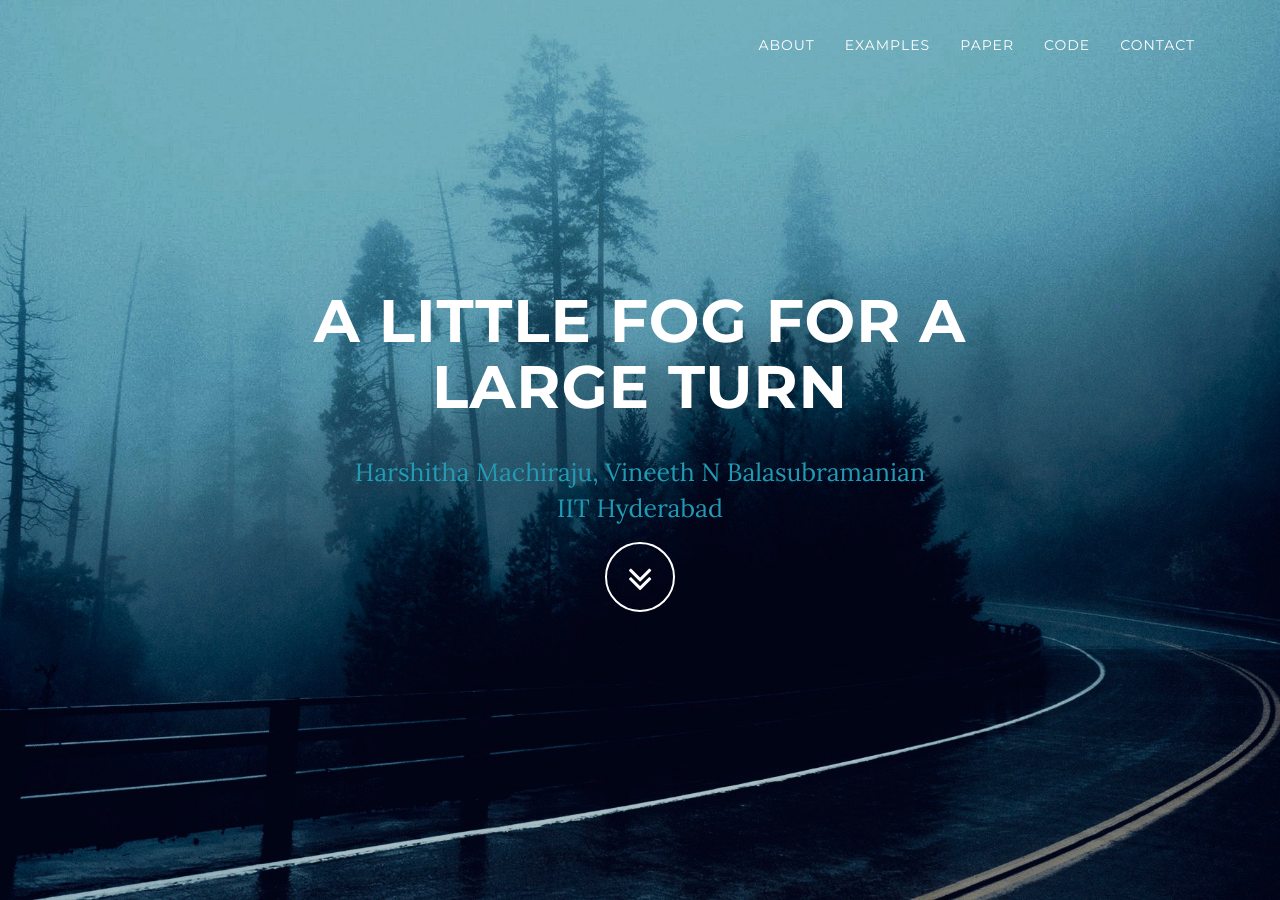
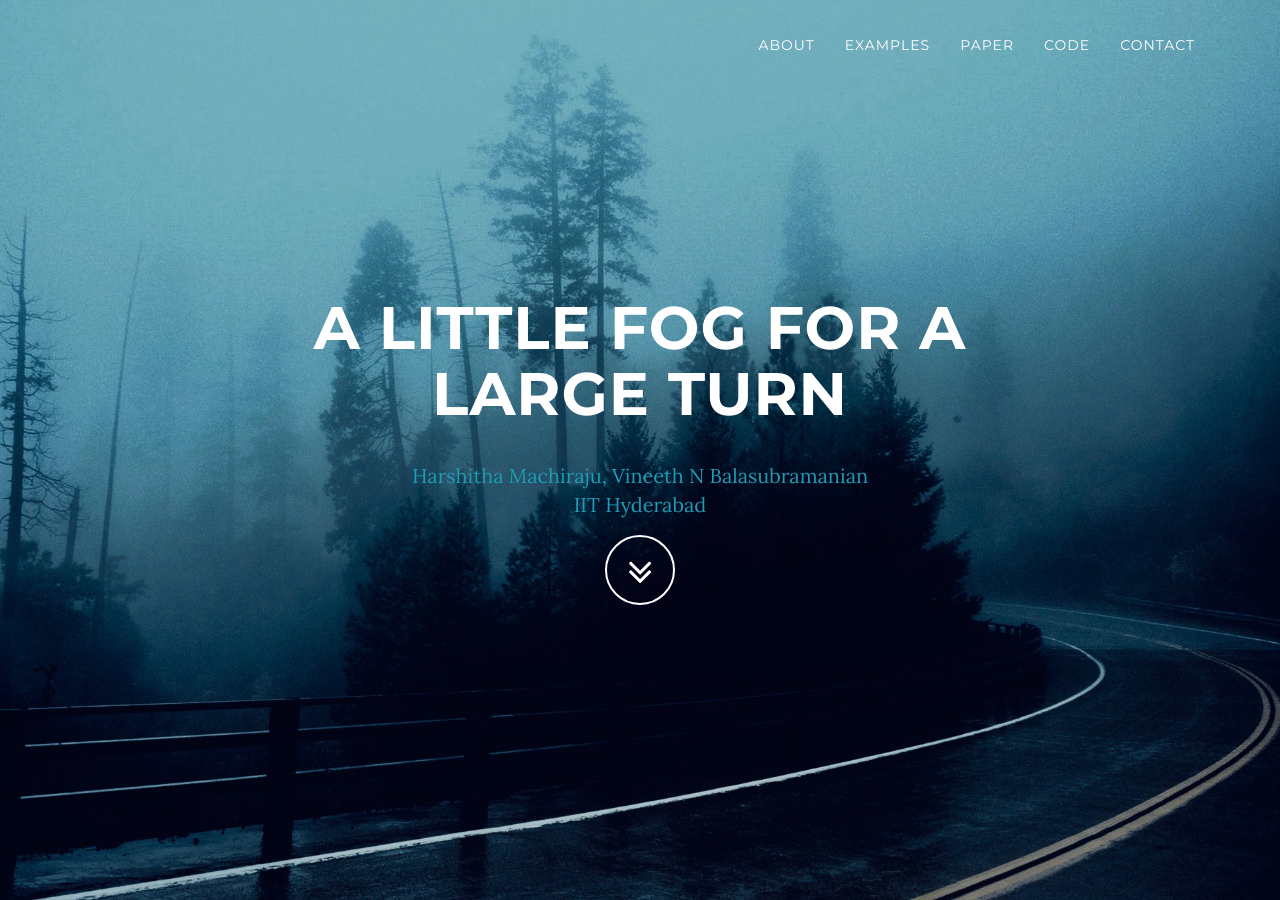
Before and after one commit to code-Assasin/website_little_fog, a Jekyll site: the page built from index.html, in a window 1280 px wide and 900 px high. Built offline with Jekyll 4.4.1, drawn with Linux system fonts in a browser that asks for light colours.

Commit message:
Update header.html

```diff
--- a/_includes/header.html
+++ b/_includes/header.html
@@ -8,9 +8,9 @@
            <!--              <p class="intro-sub-text">{{ site.description1 }} <a> </a><br>
                         <p class="intro-sub-text">{{ site.description2 }}<br> -->
                             <!-- target="_blank" opens new tab -->
-                        <a class="intro-sub-text" href="https://github.com/code-Assasin" target="_blank" style="font-size: 25px">{{ site.description1 }}</a>
-                        <a class="intro-sub-text" href="https://www.iith.ac.in/~vineethnb/" target="_blank" style="font-size: 25px">{{ site.description2 }}</a><br>
-                        <a class="intro-sub-text" href="https://www.iith.ac.in/" target="_blank" style="font-size: 25px">{{ site.description3 }}</a><br>
+                        <a class="intro-sub-text" href="https://github.com/code-Assasin" target="_blank" style="font-size: 20px">{{ site.description1 }}</a>
+                        <a class="intro-sub-text" href="https://www.iith.ac.in/~vineethnb/" target="_blank" style="font-size: 20px">{{ site.description2 }}</a><br>
+                        <a class="intro-sub-text" href="https://www.iith.ac.in/" target="_blank" style="font-size: 20px">{{ site.description3 }}</a><br>
                         <a href="#about" class="btn btn-circle page-scroll">
                             <i class="fa fa-angle-double-down animated"></i>
                         </a>
```
